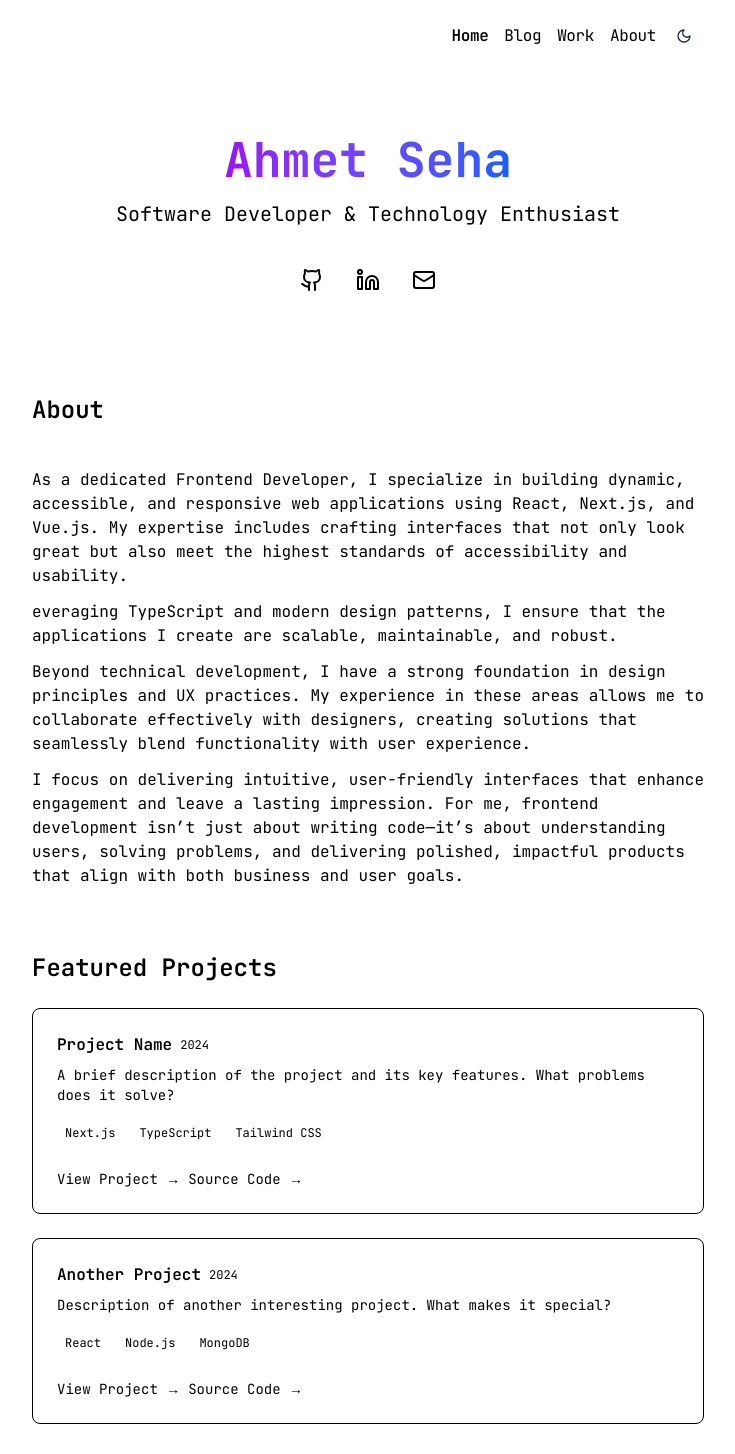
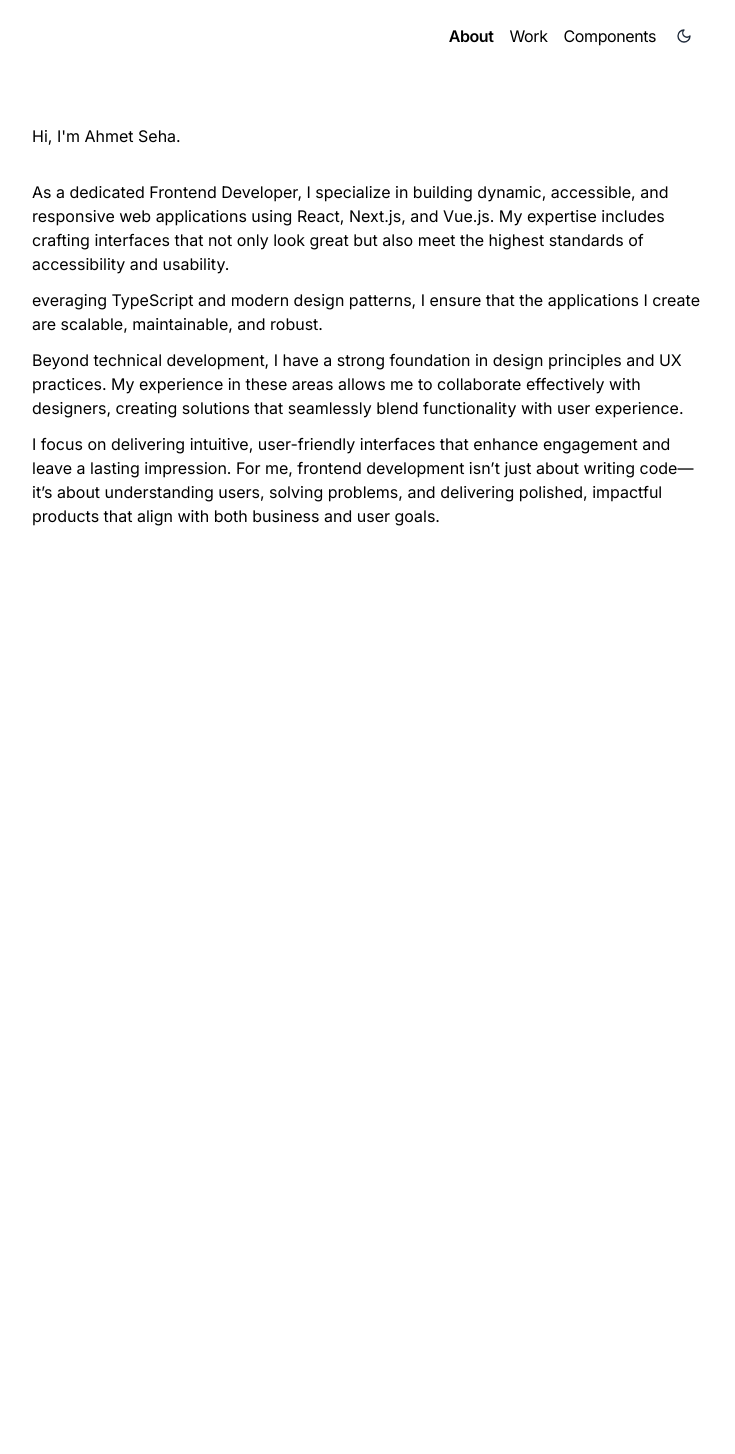
Before and after one commit to ahmetseha/ahmetseha.com, a Next.js app: page / in a window 1280 px wide. Shown: the part 136-1590 px from the top of the page, without its empty margins (272-1007 px from the left). After the commit the page ends 824 px from the top, so only its background shows below. Built offline with nearby package versions, Linux system fonts and the light colour scheme.

Commit message:
Refactor Tailwind configuration for typography adjustments, update layout to use Inter font, and replace Projects section with a new Components page showcasing projects. Remove old Projects component for cleaner structure.

```diff
--- /dev/null
+++ b/src/app/components/page.tsx
@@ -0,0 +1,57 @@
+import Image from "next/image";
+
+const dummyProjects = [
+  {
+    title: "story-craft",
+    date: "21.06.2025",
+    image: "/story-craft.png",
+    link: "https://story-craft-drab.vercel.app/ ",
+  },
+  {
+    title: "path-way-app",
+    date: "16.06.2025",
+    image: "/next.svg",
+    link: "https://github.com/ahmetseha/path-way-app",
+  },
+  {
+    title: "tr-slugify",
+    date: "16.05.2025",
+    image: "/next.svg",
+    link: "https://github.com/ahmetseha/tr-slugify",
+  },
+];
+
+export default function ComponentsPage() {
+  return (
+    <div className="w-full flex flex-col items-center py-10">
+      <div className="w-full max-w-5xl px-2">
+        <h1 className="text-3xl font-bold mb-8">Components</h1>
+        <div className="grid grid-cols-1 md:grid-cols-2 gap-8">
+          {dummyProjects.map((project, idx) => (
+            <a
+              key={idx}
+              href={project.link}
+              className="group block border border-white/10 rounded-xl bg-white/5 p-4 shadow-md hover:border-white/20 transition-all duration-200 focus:outline-none focus:ring-2 focus:ring-white/30"
+              target="_blank"
+              rel="noopener noreferrer"
+            >
+              <div className="relative w-full h-44 bg-black rounded-lg overflow-hidden flex items-center justify-center mb-4">
+                <Image
+                  src={project.image}
+                  alt={project.title}
+                  fill
+                  className="object-contain"
+                />
+              </div>
+              <div>
+                <div className="font-semibold text-lg mb-1 truncate group-hover:underline">
+                  {project.title}
+                </div>
+              </div>
+            </a>
+          ))}
+        </div>
+      </div>
+    </div>
+  );
+}
--- a/src/app/layout.tsx
+++ b/src/app/layout.tsx
@@ -1,27 +1,30 @@
-import type { Metadata } from "next"
-import "./globals.css"
-import Header from "@/components/shared/header"
-import { ThemeProvider } from "@/components/provider/theme-provider"
-import { Analytics } from "@vercel/analytics/next"
-import { SpeedInsights } from "@vercel/speed-insights/next"
-import { JetBrains_Mono } from "next/font/google"
-import PageTransition from "@/components/shared/page-transition"
+import type { Metadata } from "next";
+import "./globals.css";
+import Header from "@/components/shared/header";
+import { ThemeProvider } from "@/components/provider/theme-provider";
+import { Analytics } from "@vercel/analytics/next";
+import { SpeedInsights } from "@vercel/speed-insights/next";
+import { Inter } from "next/font/google";
+import PageTransition from "@/components/shared/page-transition";
 
 export const metadata: Metadata = {
   title: "Create Next App",
   description: "Generated by create next app",
-}
+};
 
-const jetBrains = JetBrains_Mono({ subsets: ["latin"] })
+const inter = Inter({
+  subsets: ["latin"],
+  variable: "--font-inter",
+});
 
 export default function RootLayout({
   children,
 }: Readonly<{
-  children: React.ReactNode
+  children: React.ReactNode;
 }>) {
   return (
     <html lang="en">
-      <body className={`${jetBrains.className} antialiased`}>
+      <body className={`${inter.className} antialiased`}>
         <ThemeProvider
           attribute="class"
           defaultTheme="theme"
@@ -39,5 +42,5 @@ export default function RootLayout({
         <SpeedInsights />
       </body>
     </html>
-  )
+  );
 }
--- a/src/app/page.tsx
+++ b/src/app/page.tsx
@@ -1,13 +1,34 @@
 import { Hero } from "@/components/home/Hero";
 import About from "@/components/home/About";
-import { Projects } from "@/components/home/Projects";
 
 export default function Home() {
   return (
-    <div className="flex flex-col gap-16 py-8">
-      <Hero />
-      <About />
-      <Projects />
-    </div>
+    <section className="flex flex-col gap-3 max-w-2xl mx-auto prose prose-neutral dark:prose-invert">
+      <span>Hi, I'm Ahmet Seha.</span>
+      <span>
+        As a dedicated Frontend Developer, I specialize in building dynamic,
+        accessible, and responsive web applications using React, Next.js, and
+        Vue.js. My expertise includes crafting interfaces that not only look
+        great but also meet the highest standards of accessibility and
+        usability.
+      </span>
+      <span>
+        everaging TypeScript and modern design patterns, I ensure that the
+        applications I create are scalable, maintainable, and robust.
+      </span>
+      <span>
+        Beyond technical development, I have a strong foundation in design
+        principles and UX practices. My experience in these areas allows me to
+        collaborate effectively with designers, creating solutions that
+        seamlessly blend functionality with user experience.
+      </span>
+      <span>
+        I focus on delivering intuitive, user-friendly interfaces that enhance
+        engagement and leave a lasting impression. For me, frontend development
+        isn’t just about writing code—it’s about understanding users, solving
+        problems, and delivering polished, impactful products that align with
+        both business and user goals.
+      </span>
+    </section>
   );
 }
--- a/src/components/home/Projects.tsx
+++ /dev/null
@@ -1,35 +0,0 @@
-import { ProjectCard } from "./ProjectCard";
-
-const projects = [
-  {
-    title: "Project Name",
-    year: "2024",
-    description:
-      "A brief description of the project and its key features. What problems does it solve?",
-    technologies: ["Next.js", "TypeScript", "Tailwind CSS"],
-    projectUrl: "#",
-    sourceUrl: "#",
-  },
-  {
-    title: "Another Project",
-    year: "2024",
-    description:
-      "Description of another interesting project. What makes it special?",
-    technologies: ["React", "Node.js", "MongoDB"],
-    projectUrl: "#",
-    sourceUrl: "#",
-  },
-];
-
-export function Projects() {
-  return (
-    <section className="max-w-2xl mx-auto">
-      <h2 className="text-2xl font-semibold mb-6">Featured Projects</h2>
-      <div className="grid gap-6">
-        {projects.map((project) => (
-          <ProjectCard key={project.title} {...project} />
-        ))}
-      </div>
-    </section>
-  );
-}
--- a/src/components/shared/header.tsx
+++ b/src/components/shared/header.tsx
@@ -7,10 +7,9 @@ import { usePathname } from "next/navigation";
 import ThemeToogle from "../ui/theme-toggle";
 
 const navItems = {
-  Home: "/",
-  Blog: "/blog",
+  About: "/",
   Work: "/work",
-  About: "/about",
+  Components: "/components",
 };
 
 export default function Header() {
--- a/tailwind.config.ts
+++ b/tailwind.config.ts
@@ -12,19 +12,19 @@ const config: Config = {
       // Typography
       fontFamily: {
         sans: ["var(--font-inter)", "system-ui", "sans-serif"],
-        mono: ["var(--font-mono)", "monospace"],
+        mono: ["var(--font-inter)", "monospace"],
       },
       fontSize: {
-        xs: ["0.75rem", { lineHeight: "1rem" }],
-        sm: ["0.875rem", { lineHeight: "1.25rem" }],
-        base: ["1rem", { lineHeight: "1.5rem" }],
-        lg: ["1.125rem", { lineHeight: "1.75rem" }],
-        xl: ["1.25rem", { lineHeight: "1.75rem" }],
-        "2xl": ["1.5rem", { lineHeight: "2rem" }],
-        "3xl": ["1.875rem", { lineHeight: "2.25rem" }],
-        "4xl": ["2.25rem", { lineHeight: "2.5rem" }],
-        "5xl": ["3rem", { lineHeight: "1" }],
-        "6xl": ["3.75rem", { lineHeight: "1" }],
+        xs: ["0.75rem", { lineHeight: "1.25rem" }],
+        sm: ["0.875rem", { lineHeight: "1.5rem" }],
+        base: ["1rem", { lineHeight: "1.75rem" }],
+        lg: ["1.125rem", { lineHeight: "1.9rem" }],
+        xl: ["1.25rem", { lineHeight: "2rem" }],
+        "2xl": ["1.5rem", { lineHeight: "2.25rem" }],
+        "3xl": ["1.875rem", { lineHeight: "2.5rem" }],
+        "4xl": ["2.25rem", { lineHeight: "2.75rem" }],
+        "5xl": ["3rem", { lineHeight: "1.15" }],
+        "6xl": ["3.75rem", { lineHeight: "1.15" }],
       },
       fontWeight: {
         normal: "400",
```
Also changed, not shown: public/story-craft.png (added).
